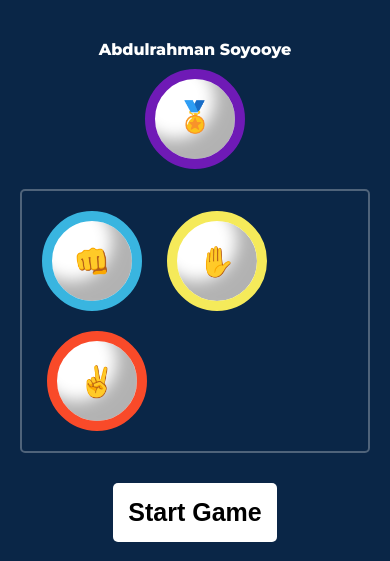
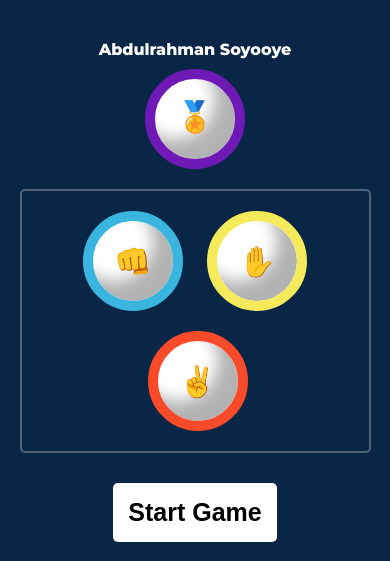
Before and after one commit to DevelopersHyperTech/rock-paper-scissors, a plain HTML site: page index.html in a window 390 px wide. Shown: the part 283-844 px from the top of the page. Drawn offline with Linux system fonts and the light colour scheme.

Commit message:
Update style.css

```diff
--- a/style.css
+++ b/style.css
@@ -170,6 +170,12 @@ button:focus {
     border: 2px solid rgba(238, 238, 238, 0.3);
     border-radius: 5px;
 }
+@media (max-width:500px) {
+    .game-container .user {
+        width: 90vw;
+        text-align: center;
+    }
+}
 
 .button-container {
     display: flex;
```
